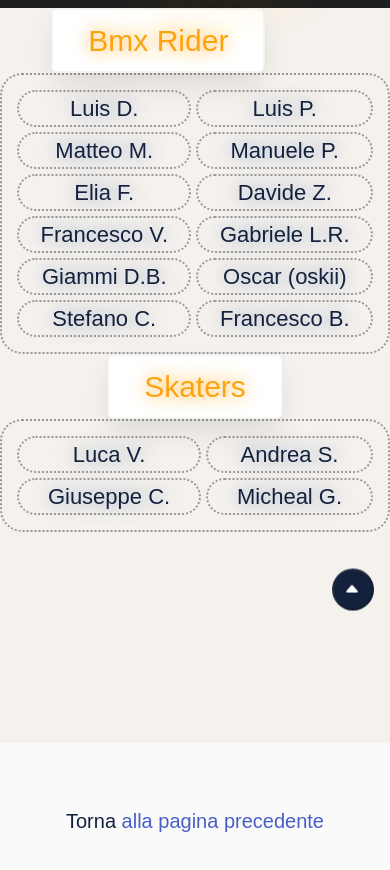
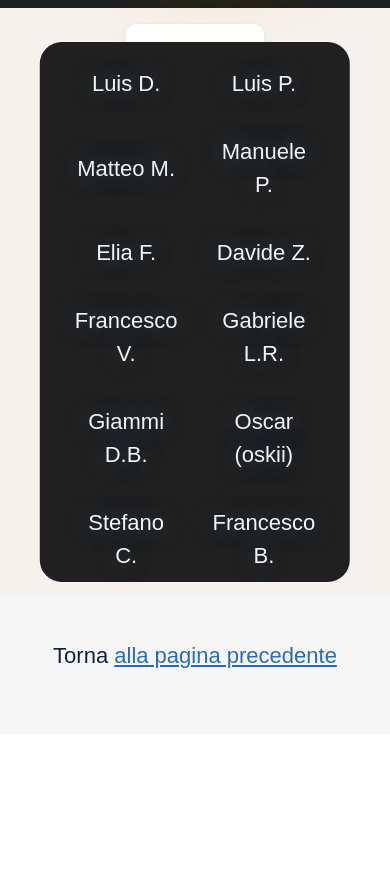
Before and after one commit to Matteo0099/Areacrew, a plain HTML site: page ListaRiders.html in a window 390 px wide. Shown: the part 110-980 px from the top of the page. After the commit the page ends 844 px from the top, so only its background shows below. Drawn offline with nearby package versions, Linux system fonts and the light colour scheme; a web font is replaced by a local one.

Commit message:
Modifiche a Aggiustamenti

```diff
--- a/ListaRiders.html
+++ b/ListaRiders.html
@@ -27,13 +27,6 @@
 
             <div id="overlay" align="center"></div>
             <ul>
-              <!--
-              <div class="darkMode" align="center">
-                <h3 id="DarkModetext">DARK MODE is OFF</h3>
-                <button onclick="darkMode()" class="DarkBtn"><img src = "./img/night-mode.png"></button>
-                <button onclick="lightMode()" class="LightBtn"><img src = "./img/brightness.png"></button>
-              </div> <br>
-              -->
               <style>
                 svg {
                   margin-right:2%;
@@ -43,33 +36,33 @@
               <li><svg xmlns="http://www.w3.org/2000/svg" width="16" height="16" fill="currentColor" class="bi bi-house" viewBox="0 0 16 16">
                 <path fill-rule="evenodd" d="M2 13.5V7h1v6.5a.5.5 0 0 0 .5.5h9a.5.5 0 0 0 .5-.5V7h1v6.5a1.5 1.5 0 0 1-1.5 1.5h-9A1.5 1.5 0 0 1 2 13.5zm11-11V6l-2-2V2.5a.5.5 0 0 1 .5-.5h1a.5.5 0 0 1 .5.5z"/>
                 <path fill-rule="evenodd" d="M7.293 1.5a1 1 0 0 1 1.414 0l6.647 6.646a.5.5 0 0 1-.708.708L8 2.207 1.354 8.854a.5.5 0 1 1-.708-.708L7.293 1.5z"/>
-                  </svg><a href="./index.html">Home</a></li>
+              </svg><a href="./index.html" class="fancy-link">Home</a></li>
 
               <li><svg xmlns="http://www.w3.org/2000/svg" width="20" height="20" fill="currentColor" class="bi bi-file-person-fill" viewBox="0 0 16 16">
                 <path d="M12 0H4a2 2 0 0 0-2 2v12a2 2 0 0 0 2 2h8a2 2 0 0 0 2-2V2a2 2 0 0 0-2-2zm-1 7a3 3 0 1 1-6 0 3 3 0 0 1 6 0zm-3 4c2.623 0 4.146.826 5 1.755V14a1 1 0 0 1-1 1H4a1 1 0 0 1-1-1v-1.245C3.854 11.825 5.377 11 8 11z"/>
-                </svg><a href="./About-us.html">  Chi siamo</a></li>
+              </svg><a href="./About-us.html" class="fancy-link">  Chi siamo</a></li>
 
               <li><svg xmlns="http://www.w3.org/2000/svg" width="20" height="20" fill="currentColor" class="bi bi-clock-history" viewBox="0 0 16 16">
                 <path d="M8.515 1.019A7 7 0 0 0 8 1V0a8 8 0 0 1 .589.022l-.074.997zm2.004.45a7.003 7.003 0 0 0-.985-.299l.219-.976c.383.086.76.2 1.126.342l-.36.933zm1.37.71a7.01 7.01 0 0 0-.439-.27l.493-.87a8.025 8.025 0 0 1 .979.654l-.615.789a6.996 6.996 0 0 0-.418-.302zm1.834 1.79a6.99 6.99 0 0 0-.653-.796l.724-.69c.27.285.52.59.747.91l-.818.576zm.744 1.352a7.08 7.08 0 0 0-.214-.468l.893-.45a7.976 7.976 0 0 1 .45 1.088l-.95.313a7.023 7.023 0 0 0-.179-.483zm.53 2.507a6.991 6.991 0 0 0-.1-1.025l.985-.17c.067.386.106.778.116 1.17l-1 .025zm-.131 1.538c.033-.17.06-.339.081-.51l.993.123a7.957 7.957 0 0 1-.23 1.155l-.964-.267c.046-.165.086-.332.12-.501zm-.952 2.379c.184-.29.346-.594.486-.908l.914.405c-.16.36-.345.706-.555 1.038l-.845-.535zm-.964 1.205c.122-.122.239-.248.35-.378l.758.653a8.073 8.073 0 0 1-.401.432l-.707-.707z"/>
                 <path d="M8 1a7 7 0 1 0 4.95 11.95l.707.707A8.001 8.001 0 1 1 8 0v1z"/>
                 <path d="M7.5 3a.5.5 0 0 1 .5.5v5.21l3.248 1.856a.5.5 0 0 1-.496.868l-3.5-2A.5.5 0 0 1 7 9V3.5a.5.5 0 0 1 .5-.5z"/>
-                </svg><a href="./OrariApertura.html">  Orari Apertura Park</a></li>
+              </svg><a href="./OrariApertura.html" class="fancy-link">  Orari Apertura Park</a></li>
 
               <li><svg xmlns="http://www.w3.org/2000/svg" width="20" height="20" fill="currentColor" class="bi bi-file-earmark-ruled" viewBox="0 0 16 16">
                 <path d="M14 14V4.5L9.5 0H4a2 2 0 0 0-2 2v12a2 2 0 0 0 2 2h8a2 2 0 0 0 2-2zM9.5 3A1.5 1.5 0 0 0 11 4.5h2V9H3V2a1 1 0 0 1 1-1h5.5v2zM3 12v-2h2v2H3zm0 1h2v2H4a1 1 0 0 1-1-1v-1zm3 2v-2h7v1a1 1 0 0 1-1 1H6zm7-3H6v-2h7v2z"/>
-                </svg><a href="./RegolamentoPark.html">  Regolamento-Park</a></li>
+              </svg><a href="./RegolamentoPark.html" class="fancy-link">  Regolamento-Park</a></li>
 
               <svg xmlns="http://www.w3.org/2000/svg" width="20" height="20" fill="currentColor" class="bi bi-folder-symlink-fill" viewBox="0 0 16 16">
                 <path d="M13.81 3H9.828a2 2 0 0 1-1.414-.586l-.828-.828A2 2 0 0 0 6.172 1H2.5a2 2 0 0 0-2 2l.04.87a1.99 1.99 0 0 0-.342 1.311l.637 7A2 2 0 0 0 2.826 14h10.348a2 2 0 0 0 1.991-1.819l.637-7A2 2 0 0 0 13.81 3zM2.19 3c-.24 0-.47.042-.683.12L1.5 2.98a1 1 0 0 1 1-.98h3.672a1 1 0 0 1 .707.293L7.586 3H2.19zm9.608 5.271-3.182 1.97c-.27.166-.616-.036-.616-.372V9.1s-2.571-.3-4 2.4c.571-4.8 3.143-4.8 4-4.8v-.769c0-.336.346-.538.616-.371l3.182 1.969c.27.166.27.576 0 .742z"/>
               </svg>
-                <a href="./YoutubeVideo.html">
+              <a href="./YoutubeVideo.html" class="fancy-link">
                 Youtube's video
               </a>
 
               <li><svg xmlns="http://www.w3.org/2000/svg" width="20" height="20" fill="currentColor" class="bi bi-envelope-plus" viewBox="0 0 16 16">
                 <path d="M2 2a2 2 0 0 0-2 2v8.01A2 2 0 0 0 2 14h5.5a.5.5 0 0 0 0-1H2a1 1 0 0 1-.966-.741l5.64-3.471L8 9.583l7-4.2V8.5a.5.5 0 0 0 1 0V4a2 2 0 0 0-2-2H2Zm3.708 6.208L1 11.105V5.383l4.708 2.825ZM1 4.217V4a1 1 0 0 1 1-1h12a1 1 0 0 1 1 1v.217l-7 4.2-7-4.2Z"/>
                 <path d="M16 12.5a3.5 3.5 0 1 1-7 0 3.5 3.5 0 0 1 7 0Zm-3.5-2a.5.5 0 0 0-.5.5v1h-1a.5.5 0 0 0 0 1h1v1a.5.5 0 0 0 1 0v-1h1a.5.5 0 0 0 0-1h-1v-1a.5.5 0 0 0-.5-.5Z"/>
-              </svg><a href="mailto:matteomania09@gmail.com">  Contattaci!</a></li>
+              </svg><a href="mailto:matteomania09@gmail.com" class="fancy-link">  Contattaci!</a></li>
           </ul>
 
           <ul id="social-media" style="margin-right: -2%">
@@ -92,10 +85,12 @@
       </nav>
 
       <div class="gfg-box">
-        <div class="box has-text-centered has-rounded" id="box">
+        <div class="box">
           <h1>Bmx Rider</h1>
         </div>
       </div>
+
+      <div class="has-centered">
         <div class="thegrid">
           <!-- HEAD -->
           <div class="head">Luis D.</div>
@@ -111,7 +106,9 @@
           <div class="head">Stefano C.</div>
           <div class="head">Francesco B.</div>
         </div>
+      </div>
 
+      <!--
       <div class="gfg-box">
         <div class="box has-text-centered has-rounded" id="box">
           <h1>Skaters</h1>
@@ -119,32 +116,33 @@
       </div>
 
       <div class="thegrid">
-        <!-- HEAD(rows) -->
         <div class="head">Luca V.</div>
         <div class="head">Andrea S.</div>
         <div class="head">Giuseppe C.</div>
         <div class="head">Micheal G.</div>
-      </div>
-    </body>
+      </div>-->
 
       <section id="spacer"></section>
 
-    <button id="myBtn">
+      <!--<button id="myBtn">
         <a href="#top" style="color: white" align="middle">
           <svg xmlns="http://www.w3.org/2000/svg" width="16" height="16" fill="currentColor" class="bi bi-caret-up-fill" viewBox="0 0 16 16">
             <path d="m7.247 4.86-4.796 5.481c-.566.647-.106 1.659.753 1.659h9.592a1 1 0 0 0 .753-1.659l-4.796-5.48a1 1 0 0 0-1.506 0z"/>
           </svg>
         </a>
-    </button>
+      </button>-->
 
-    <footer class="footer">
-        <p class="card-footer-item">
-          <span style="margin-top: 1%;">
+    <footer>
+      <div class="center">
+        <p class="footer-item">
+          <span>
             Torna
             <a href="javascript:history.go(-1)"
             onMouseOver="self.status=document.referrer;return true">
             alla pagina precedente</a>
           </span>
         </p>
+      </div>
     </footer>
+  </body>
 </html>
--- a/assets/assets1.css
+++ b/assets/assets1.css
@@ -242,6 +242,8 @@ h1 {
     animation-timing-function: linear;
     animation-iteration-count: infinite;
     z-index: 99999;
+    pointer-events: all;
+    user-select: all;
 }
 
 @keyframes up-down {
@@ -565,8 +567,8 @@ nav ul#social-media {
 #titolo-monfy {
     transition: .35s all ease-in-out;
     font-family: inherit;
-    font-weight: bold;
-    font-size: 45px;
+    font-weight: bolder;
+    font-size: 47px;
     text-align: center;
     padding: .75em;
 }
--- a/assets/assets2About.css
+++ b/assets/assets2About.css
@@ -14,7 +14,8 @@
 * html {
     font-family: 'Palanquin', sans-serif;
     width: auto;
-    height: 100%;
+    min-height: 100%;
+    position: relative;
     margin: 0 auto;
     font: 300;
     text-align: center;
@@ -25,6 +26,9 @@
 body {
     background-color: #f5f1ed;
     font-style: normal;
+    margin: 0 0 100px;
+    /* bottom = footer height */
+    padding: 25px;
 }
 
 h1 {
@@ -56,16 +60,29 @@ p {
     margin-left: 4%;
 }
 
-.footer {
-    min-height: auto;
-    min-height: 100%;
-    background-color: transparent;
+footer {
     position: absolute;
-    min-width: 100%;
+    left: 0;
+    bottom: 0;
+    height: 80px;
+    width: 100%;
+    overflow: hidden;
+    background: #f6f6f6;
+    text-align: center;
+}
+
+/*inside footer*/
+.center {
+    padding: 22px 0;
+    border: 3px solid #f5f5f5;
+    text-align: center;
+    font-size: 20px;
 }
 
 #textFooter {
     color: var(--muted);
     font: 400;
     font-size: 15px;
+    margin-top: 3%;
+    text-align: center;
 }
--- a/assets/assets3Orari.css
+++ b/assets/assets3Orari.css
@@ -4,20 +4,31 @@
   font-weight: normal;
   src: local('Product Sans Regular'), url('ProductSans-Regular.woff') format('woff');
 }
+
 *, html {
   font-family: 'Product Sans Regular';
   font: 600;
 }
+
+html {
+  scroll-behavior: smooth;
+}
+
 html, body {
   background-color: #fff;  /*fdfafa*/
   color: #14213D !important;
 }
+
 h1, h2, h3, h4, h5 {
   color:#14213D;
   font-family: inherit;
 }
 
-  body{
+img, svg {
+  vertical-align: unset !important;
+}
+
+body {
   height: 400vh;
   background-color: #f5f1ed;
 }
@@ -27,6 +38,30 @@
   border-radius: 5px;
   text-align: middle;
 }
+
+.Table1 {
+  display: flex;
+  justify-content: center;
+  align-items: center;
+  border-collapse: separate;
+  border-spacing: 0;
+  font: 500;
+  font-family: inherit;
+  font-size: 4px;
+  background-color:#0d1117 !important;
+  border-collapse: collapse;
+  max-width: 540px;
+  height: auto;
+  text-align: center;
+  padding: 50px;
+}
+
+@media only screen and(max-width: 768px) {
+  table.Table1 {
+    max-width: 1024px !important;
+  }
+}
+
 table {
   border-collapse: separate;
   border-spacing: 0;
@@ -34,10 +69,9 @@
   font-family: inherit;
   font-size: 4px;
   background-color:#0d1117 !important;
-    text-align: middle;
   border-collapse: collapse;
-    width: 80%;
   text-align: center;
+  padding: 20px;
 }
 
 tbody, td {
@@ -46,18 +80,13 @@
 
 td {
   border-style: none solid solid none;
-    padding: 10px;
+  padding: 50px;
 }
-  /*
-  tr:first-child td:first-child { border-top-left-radius: 10px; }
-  tr:first-child td:last-child { border-top-right-radius: 10px; }
 
-  tr:last-child td:first-child { border-bottom-left-radius: 10px; }
-  tr:last-child td:last-child { border-bottom-right-radius: 10px; }
+tr > td {
+  padding: 20px !important;
+}
 
-  tr:first-child td { border-top-style: solid; }
-  tr td:first-child { border-left-style: solid; }
-  */
 th, td {
   padding: 8px;
   text-align: left;
@@ -181,9 +210,11 @@
 .form-control:hover {
   box-shadow: 2px 2px 34px #2E8B57;
 }
+
 ::-webkit-input-placeholder {
   color: #00FF7F;
 }
+
 .invia {
   align-content: center;
   width: 84%;
@@ -244,6 +275,7 @@
     width: 260px;
   }
 }
+
 @media screen and (max-width: 435px) {
   .tabella {
     width: 20%;
@@ -263,6 +295,7 @@
     width: 225px;
   }
 }
+
 @media screen and (max-width: 405.1px) {
   .tabella {
     width: 15%;
@@ -282,6 +315,7 @@
     width: 210px;
   }
 }
+
 @media screen and (max-width: 380px) {
   .tabella {
     width: 10%;
@@ -338,6 +372,7 @@
   padding: .2em;
   color: #202124;
 }
+
 #spanForm {
   padding: 1.2em 0 .6em 0;
   color: #555;
@@ -346,6 +381,7 @@
   justify-content: center;
   transform: rotate(3.75deg);
 }
+
 .flex-container{
   padding: 1.5em;
   margin: 2em auto;
--- a/assets/assets4Regole.css
+++ b/assets/assets4Regole.css
@@ -37,9 +37,9 @@ nav > ul > li {
     padding-left: -4%;
 }
 
-ul#social-media {
+/*ul#social-media {
     padding-right: 8%;
-}
+}*/
 
 .grid p {
     font: 500;
--- a/assets/assetsRiders.css
+++ b/assets/assetsRiders.css
@@ -18,21 +18,35 @@ body {
 .thegrid {
   text-align: center;
   display: grid;
-  grid-template-columns: auto auto auto auto;
+  grid-template-columns: repeat(4, 200px);
+  max-width: 1024px;
+  height: 420px;
   grid-gap: 5px;
   padding: 15px;
   word-wrap: break-word;
 }
 
 .thegrid, .head {
-  border: 2.5px dotted #999;
+  border-radius: 22px;
+}
+
+.has-centered {
+  background: #202020;
+  margin: 0;
+  position: absolute;
+  top: 50%;
+  left: 50%;
+  transform: translate(-50%, -50%);
   border-radius: 22px;
 }
 
 .head {
+  display: flex;
+  justify-content: center;
+  align-items: center;
   font-size: 22px;
-  color: #14213D;
-  text-shadow: 0 0 18px rgba(63,107,169, 0.6)
+  color: whitesmoke;
+  text-shadow: 0 0 22px rgba(63,107,169, 0.6)
 }
 
 .head:hover {
@@ -42,7 +56,27 @@ body {
 
 /* (B) ON SMOL SCREEN */
 @media screen and (max-width:768px) {
-  .thegrid { grid-template-columns: auto auto; }
+  .thegrid {
+    grid-template-columns: auto auto;
+    max-width: 600px;
+    max-height: 750px;
+    gap: 35px;
+  }
+  .has-centered {
+    padding-bottom: 110px;
+    padding-top: 10px;
+    padding-left: 20px;
+    padding-right: 20px;
+  }
+  .gfg-box {
+    padding-bottom: 50px;
+  }
+  .gfg-box > .box {
+    height: 70px !important;
+  }
+  .gfg-box > .box > h1 {
+    font-size: 21px !important;
+  }
 }
 @media screen and (max-width: 290px) {
   .thegrid {
@@ -53,10 +87,20 @@ body {
 }
 
 .gfg-box {
+  width: 100%;
   display: flex;
   justify-content: center;
   align-items: center;
-  height: 20%;
+  height: 150px;
+  margin: auto;
+}
+
+.box {
+  border-radius: 10px !important;
+}
+
+.gfg-box > .box > h1 {
+  font-size: 26px;
 }
 
 #box {
@@ -100,6 +144,38 @@ ul#social-media {
   padding-right: 8%;
 }
 
+footer {
+  position: absolute;
+  left: 0;
+  bottom: 0;
+  height: 140px;
+  width: 100%;
+  overflow: hidden;
+  background: #f6f6f6;
+  text-align: center;
+}
+
+/*inside footer*/
+.center {
+  padding: 22px 0;
+  border: 3px solid #f5f5f5;
+  text-align: center;
+  font-size: 22px;
+}
+
+.center .footer-item {
+  margin-top: 20px !important;
+}
+
+.center .footer-item a {
+  color: #286bb8;
+  text-decoration: underline;
+}
+
+.center .footer-item a:hover {
+  text-decoration: none;
+}
+
 #spacer {
   height: 10vh;
   padding: .8em;
--- a/assets/assetsYoutube.css
+++ b/assets/assetsYoutube.css
@@ -60,6 +60,6 @@ nav > ul > li {
     padding-left: -4%;
 }
 
-ul#social-media {
+/*ul#social-media {
     padding-right: 8%;
-}
+}*/
```
Also changed, not shown: About-us.html (+12 -13 lines), GalleryPhoto.html (+21 -8 lines), OrariApertura.html (+6 -6 lines), RegolamentoPark.html (+7 -7 lines), YoutubeVideo.html (+8 -15 lines), index.html (+3 -3 lines). Lines whose indentation alone changed are shown as unchanged.
